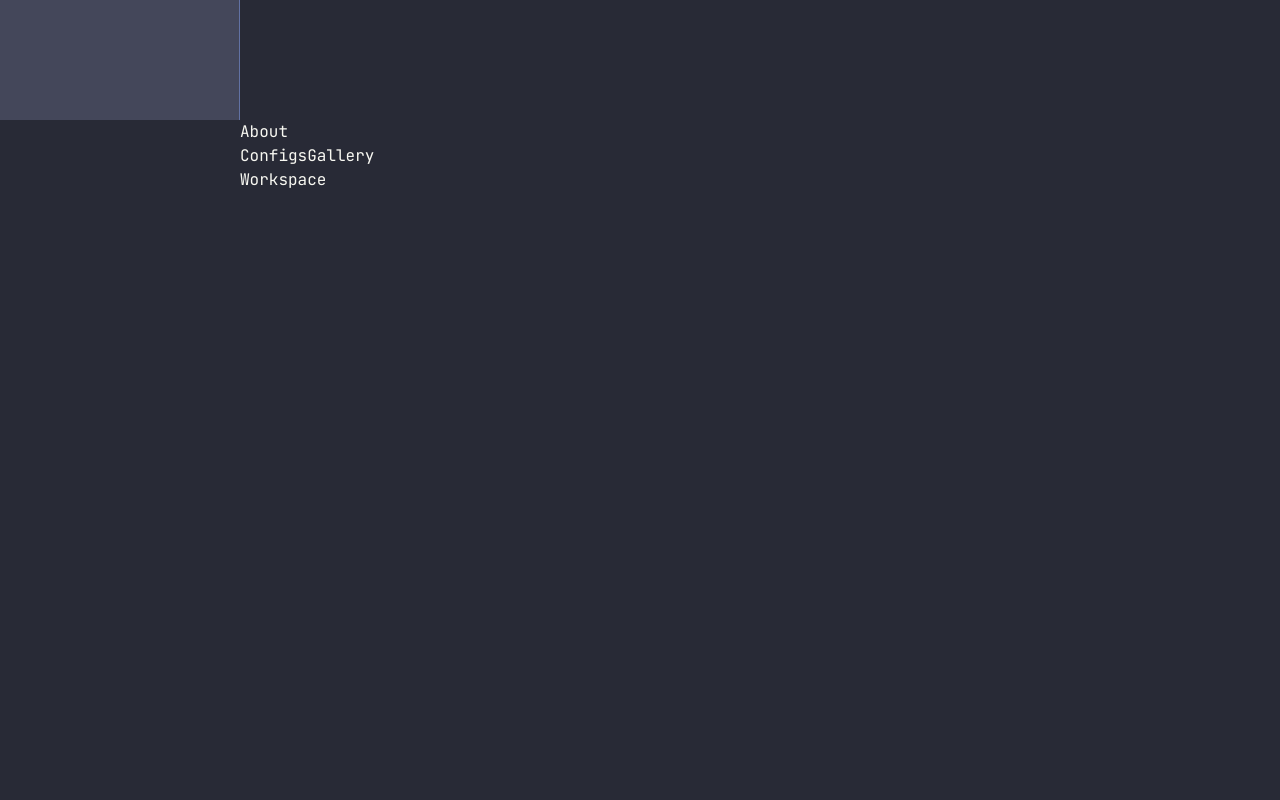
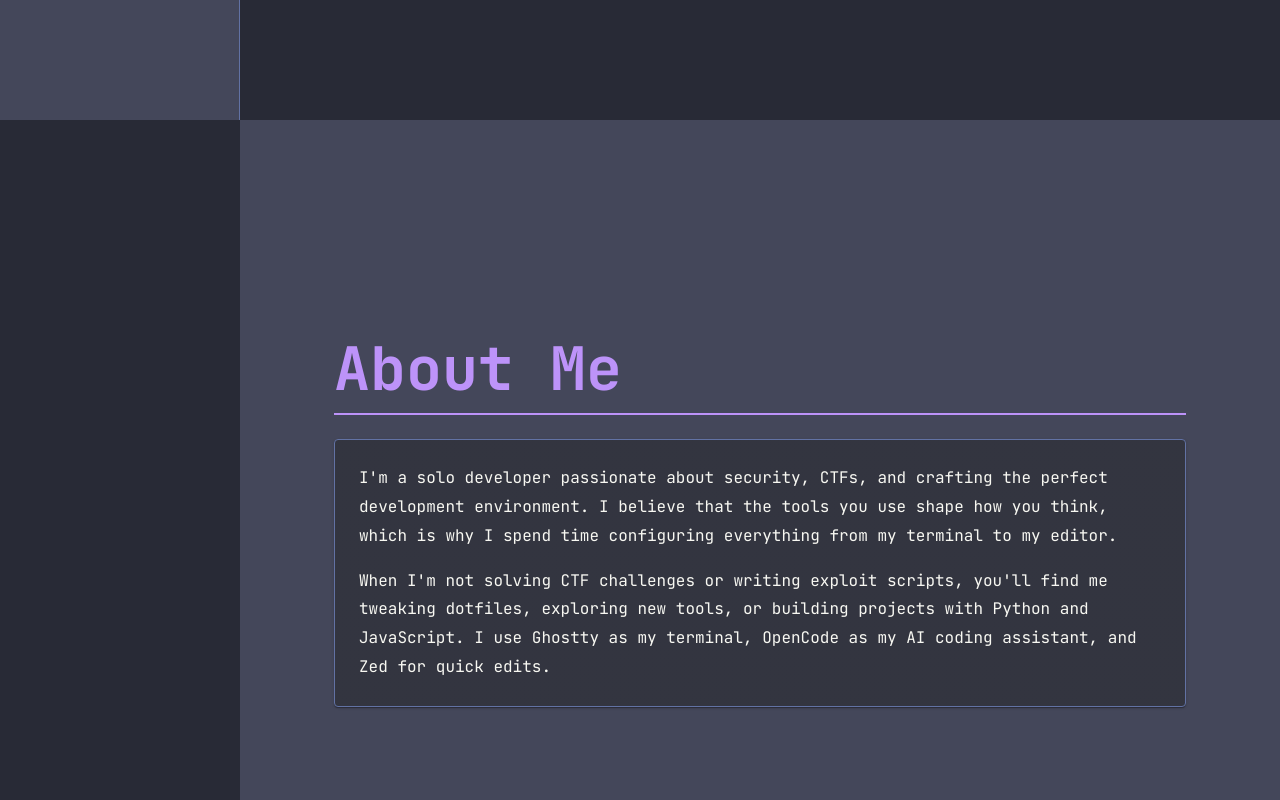
Before and after one commit to yuzu-octopus/yuzu-octopus.github.io, a React (Vite) app: page / in a window 1280 px wide. Shown: the part 680-1480 px from the top of the page. Before the commit the page ends 872 px from the top, so only its background shows below. Built offline with nearby package versions, Linux system fonts and the light colour scheme.

Commit message:
feat: add about section component

```diff
--- a/src/components/About.tsx
+++ b/src/components/About.tsx
@@ -1,5 +1,45 @@
-import { Box } from '@mui/material';
+import { Container, Typography, Paper } from '@mui/material';
+import { draculaColors } from '../theme/dracula';
 
 export function About() {
-  return <Box>About</Box>;
+  return (
+    <section
+      id="about"
+      style={{
+        minHeight: '100vh',
+        display: 'flex',
+        alignItems: 'center',
+        backgroundColor: draculaColors.currentLine,
+        padding: '4rem 0',
+      }}
+    >
+      <Container maxWidth="md">
+        <Typography
+          variant="h2"
+          sx={{ mb: 3, color: draculaColors.purple, borderBottom: `2px solid ${draculaColors.purple}`, pb: 1 }}
+        >
+          About Me
+        </Typography>
+        <Paper
+          sx={{
+            p: 3,
+            backgroundColor: draculaColors.background,
+            border: `1px solid ${draculaColors.comment}`,
+          }}
+        >
+          <Typography variant="body1" sx={{ mb: 2, lineHeight: 1.8 }}>
+            I'm a solo developer passionate about security, CTFs, and crafting the perfect
+            development environment. I believe that the tools you use shape how you think,
+            which is why I spend time configuring everything from my terminal to my editor.
+          </Typography>
+          <Typography variant="body1" sx={{ lineHeight: 1.8 }}>
+            When I'm not solving CTF challenges or writing exploit scripts, you'll find me
+            tweaking dotfiles, exploring new tools, or building projects with Python and
+            JavaScript. I use Ghostty as my terminal, OpenCode as my AI coding assistant,
+            and Zed for quick edits.
+          </Typography>
+        </Paper>
+      </Container>
+    </section>
+  );
 }
```
